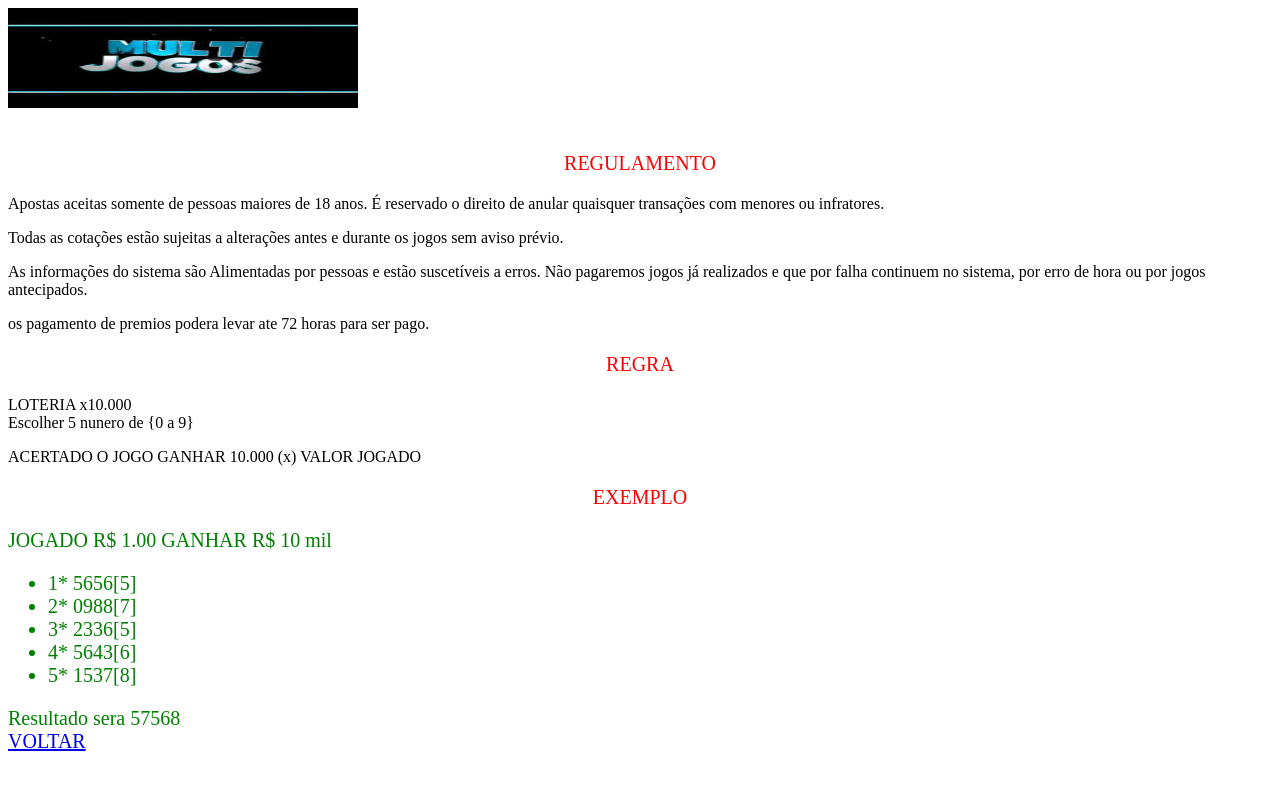
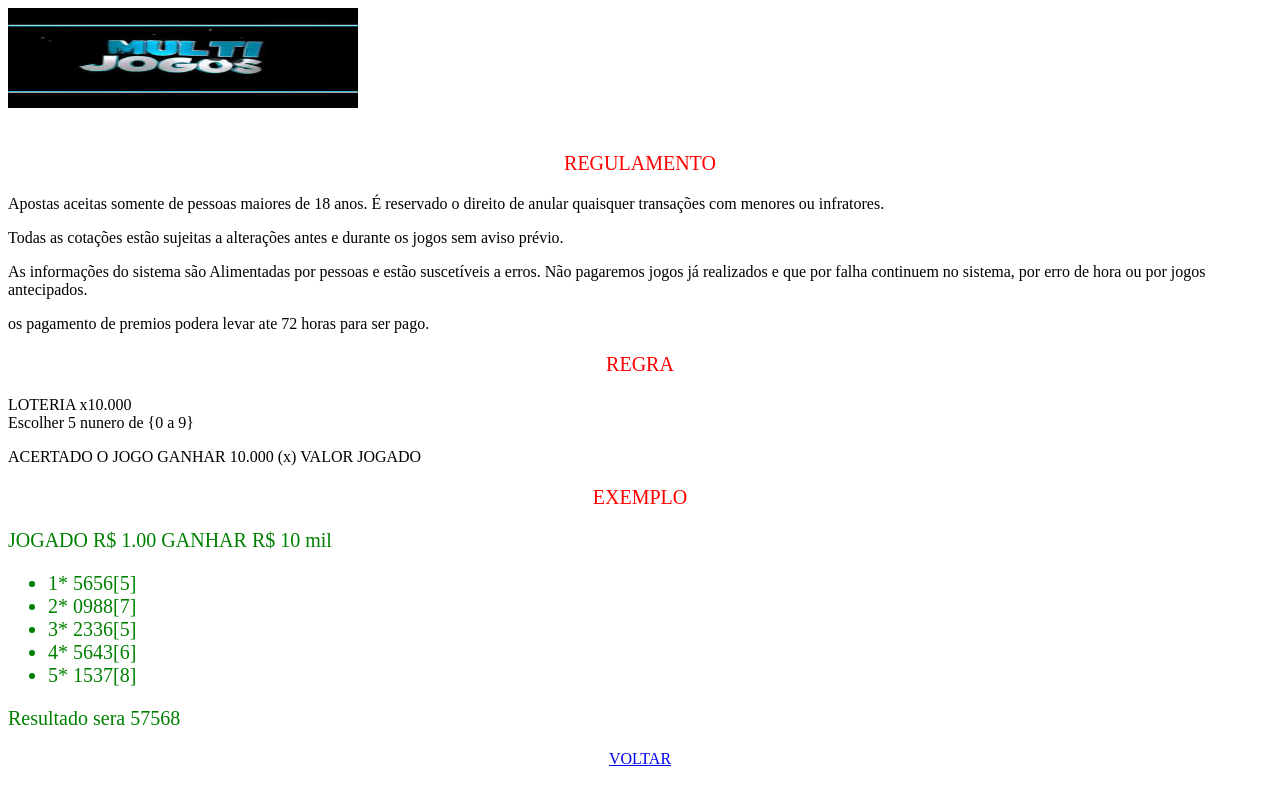
Before and after one commit to Savanty/X1000, a plain HTML site: page regulamento.html in a window 1280 px wide. Drawn offline with Linux system fonts and the light colour scheme.

Commit message:
Update regulamento.html

```diff
--- a/regulamento.html
+++ b/regulamento.html
@@ -32,6 +32,7 @@ JOGADO R$ 1.00 GANHAR R$ 10 mil
 </table>
 Resultado sera 57568
 </div><br>
+  <p style="text-align:center">
   <a href="index.html">VOLTAR</a>
 </body>
 </html>
```
